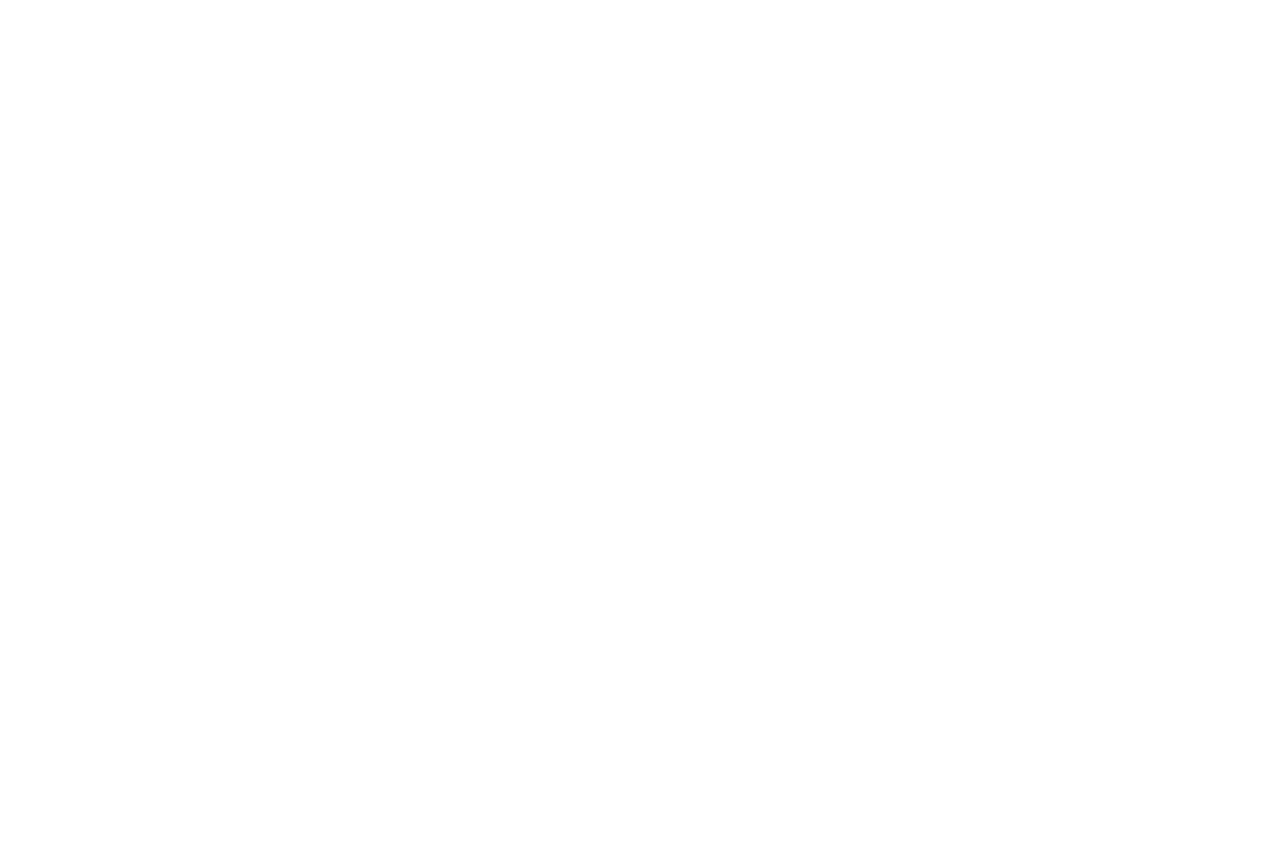
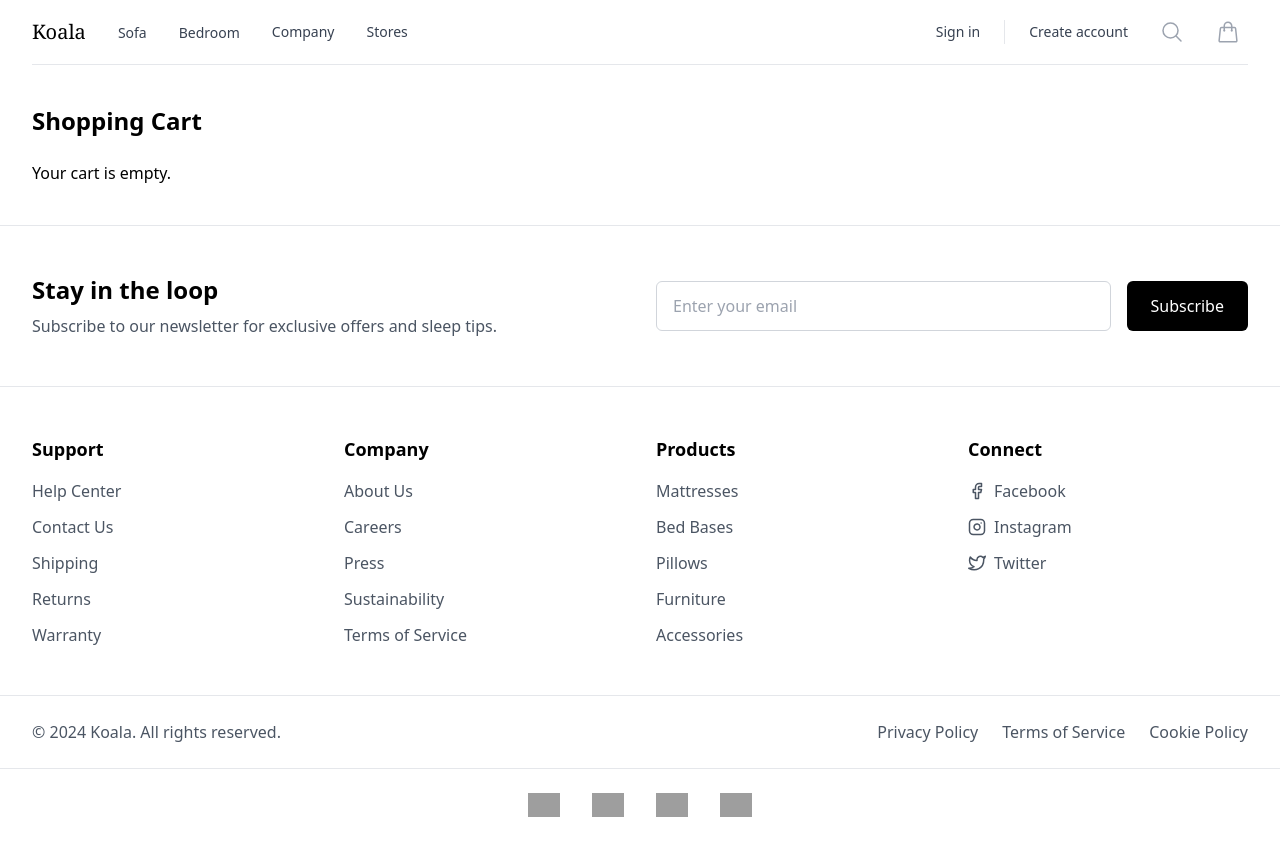
Before and after one commit to xoxobella/Lexus, a React (Vite) app: page /cart in a window 1280 px wide. Before the commit this address had no page. Before the commit the page ends 800 px from the top, so only its background shows below. Built offline with nearby package versions, Linux system fonts and the light colour scheme; grey boxes are pictures that could not be loaded.

Commit message:
files added

```diff
--- a/src/App.jsx
+++ b/src/App.jsx
@@ -1,19 +1,25 @@
 /* eslint-disable no-unused-vars */
 import React from 'react'
 import { Routes, Route } from 'react-router-dom'
+import { CartProvider } from './Context/Addtocart/Cart.jsx';
 import Homepage from './Pages/Homepage.jsx'
 import ProductDetails from './Product/Product.jsx'
 import Aboutus from './Pages/Aboutus.jsx'
+import Cartpage from './Pages/Cartpage.jsx'
+import Navbar from './Component/Navbar/Navbar.jsx'
 
 const App = () => {
   return (
-    <>
+    <CartProvider>
     <Routes>
+    <Route>
     <Route path="/" element={<Homepage />} />
     <Route path="/aboutus" element={<Aboutus />} />
+    <Route path="/cart" element={<Cartpage />} />
     <Route path="/product/:id" element={<ProductDetails />} />
+    </Route>
     </Routes>
-    </>
+    </CartProvider>
   )
 }
 
--- /dev/null
+++ b/src/Component/Cart/Cart.jsx
@@ -0,0 +1,32 @@
+// CartPage.jsx
+// eslint-disable-next-line no-unused-vars
+import React from 'react';
+import { useCart } from '../../Context/Addtocart/Cart.jsx'; // Import the useCart hook
+
+const CartPage = () => {
+  const { cartitems } = useCart(); // Access the cart items from context
+
+  return (
+    <div className="max-w-7xl mx-auto px-4 sm:px-6 lg:px-8 py-10">
+      <h1 className="text-2xl font-bold">Shopping Cart</h1>
+      {cartitems && cartitems.length > 0 ? ( // Check if cartitems is defined and has items
+        <div className="mt-6">
+          {cartitems.map((item) => (
+            <div key={item.id} className="border-b border-gray-200 py-4">
+              {/* <h2 className="text-lg font-semibold">{item.name}</h2> */}
+              <p className="text-gray-600">{item.description}</p>
+              <p className="text-gray-800 font-bold">${item.price.toFixed(2)}</p>
+              <p className="text-gray-600">Quantity: {item.quantity}</p> {/* Display quantity if available */}
+              {item.color && <p className="text-gray-600">Color: {item.color}</p>} {/* Display color if available */}
+              {item.size && <p className="text-gray-600">Size: {item.size}</p>} {/* Display size if available */}
+            </div>
+          ))}
+        </div>
+      ) : (
+        <p className="mt-6">Your cart is empty.</p>
+      )}
+    </div>
+  );
+};
+
+export default CartPage;
--- a/src/Component/Categrid/Sofa.jsx
+++ b/src/Component/Categrid/Sofa.jsx
@@ -1,12 +1,22 @@
 /* eslint-disable no-unused-vars */
 import React, { useState, useEffect, useRef } from 'react';
 import { useNavigate } from 'react-router-dom';
+import { useCart } from '../../Context/Addtocart/Cart.jsx';
+
 import { Star, ShoppingCart, Heart, ChevronLeft, ChevronRight } from 'react-feather';
+
 
 const ProductSection = () => {
     const navigate = useNavigate();
     const [activeCategory, setActiveCategory] = useState('all');
     const scrollContainerRef = useRef(null);
+
+    const { addToCart } = useCart();
+    const handleAddItem = () => {
+        addToCart(); // Pass the item details to addToCart
+        alert('Item added to cart!');
+      };
+
 
         const categories = [
             { id: 'all', name: 'Featured' },
@@ -213,15 +223,14 @@
                                             {[...Array(5)].map((_, index) => (
                                                 <Star
                                                     key={index}
-                                                className={`h-4 w-4 ${
-                                                    index < product.rating ? 'fill-yellow-400 text-yellow-400' : 'text-gray-300'
+                                                    className={`h-4 w-4 ${index < product.rating ? 'fill-yellow-400 text-yellow-400' : 'text-gray-300'
                                                         }`}
                                                 />
                                             ))}
                                             <span className="ml-1 text-sm text-gray-500">({product.reviews})</span>
                                         </div>
 
-                                    <button className="w-full bg-black hover:bg-gray-800 text-white py-2 rounded-md flex items-center justify-center space-x-2 transition-colors">
+                                        <button onClick={handleAddItem} className="w-full bg-black hover:bg-gray-800 text-white py-2 rounded-md flex items-center justify-center space-x-2 transition-colors">
                                             <ShoppingCart className="h-5 w-5" />
                                             <span>Add to Cart</span>
                                         </button>
--- a/src/Component/Footer/Footer.jsx
+++ b/src/Component/Footer/Footer.jsx
@@ -47,7 +47,7 @@
   return (
     <footer className="bg-white border-t border-gray-200">
       {/* Newsletter Section */}
-      <div className="max-w-7xl mx-auto px-4 sm:px-6 lg:px-8 py-12">
+      <div className="max-w-7xl mx-auto px-4 sm:px-5 lg:px-8 py-12">
         <div className="grid grid-cols-1 md:grid-cols-2 gap-8 items-center">
           <div>
             <h3 className="text-2xl font-bold mb-2">Stay in the loop</h3>
--- a/src/Component/Navbar/Navbar.jsx
+++ b/src/Component/Navbar/Navbar.jsx
@@ -1,5 +1,5 @@
+// Navbar.jsx
 'use client'
-// import Logo from '../../assets/icons/Intro-logo.png';
 import { Link } from "react-router-dom";
 import { Fragment, useState } from 'react'
 import {
@@ -16,7 +16,8 @@
   TabPanel,
   TabPanels,
 } from '@headlessui/react'
-import { Bars3Icon, MagnifyingGlassIcon, ShoppingBagIcon, XMarkIcon } from '@heroicons/react/24/outline'
+import { Bars3Icon, MagnifyingGlassIcon, ShoppingBagIcon, XMarkIcon } from '@heroicons/react/24/outline';
+import { useCart } from '../../Context/Addtocart/Cart.jsx'; // Import the useCart hook
 
 const navigation = {
   categories: [
@@ -91,7 +92,8 @@
 }
 
 export default function Example() {
-  const [open, setOpen] = useState(false)
+  const [open, setOpen] = useState(false);
+  const { cartCount, addToCart } = useCart(); // Use the context
 
   return (
     <div className="bg-white">
@@ -149,7 +151,7 @@
                               20% OFF
                             </div>
                           </div>
-                          <a href={item.href} className="mt-6 block font-medium text-gray-900">
+                          <a href={item.href} className="mt-6 block font-medium text-gray-900" onClick={addToCart}>
                             <span aria-hidden="true" className="absolute inset-0 z-10" />
                             {item.name}
                           </a>
@@ -221,11 +223,6 @@
                 <Link to="/">
                   <span className="sr-only">Your Company</span>
                   <h1 className="text-black font-serif text-xl hover:text-gray-500">Koala</h1>
-                  {/* <img
-                    alt=""
-                    src={Logo}
-                    className="h-40 w-40"
-                  /> */}
                 </Link>
               </div>
 
@@ -236,7 +233,7 @@
                     <Popover key={category.name} className="flex">
                       <div className="relative flex">
                         <PopoverButton
-                          className="relative z-10 -mb-px flex items-center  border-transparent pt-px text-sm font-medium text-gray-700 transition-colors duration-200 ease-out hover:border-black hover:text-gray-900 data-[open]:border-black data-[open]:text-black"
+                          className="relative z-10 -mb-px flex items-center border-transparent pt-px text-sm font-medium text-gray-700 transition-colors duration-200 ease-out hover:border-black hover:text-gray-900 data-[open]:border-black data-[open]:text-black"
                         >
                           {category.name}
                         </PopoverButton>
@@ -268,7 +265,7 @@
                                         20% OFF
                                       </div>
                                     </div>
-                                    <a href={item.href} className="mt-6 block font-medium text-gray-900 hover:text-gray-700">
+                                    <a href={item.href} className="mt-6 block font-medium text-gray-900 hover:text-gray-700" onClick={addToCart}>
                                       <span aria-hidden="true" className="absolute inset-0 z-10" />
                                       {item.name}
                                     </a>
@@ -315,14 +312,14 @@
 
                 {/* Cart */}
                 <div className="ml-4 flow-root lg:ml-6">
-                  <a href="#" className="group -m-2 flex items-center p-2">
+                  <Link to="/cart" className="group -m-2 flex items-center p-2">
                     <ShoppingBagIcon
                       aria-hidden="true"
                       className="size-6 shrink-0 text-gray-400 group-hover:text-gray-500"
                     />
-                    <span className="ml-2 text-sm font-medium text-gray-700 group-hover:text-gray-800">0</span>
+                    <span className="ml-2 text-sm font-medium text-gray-700 group-hover:text-gray-800">{cartCount}</span> {/* Update cart count display */}
                     <span className="sr-only">items in cart, view bag</span>
-                  </a>
+                  </Link>
                 </div>
               </div>
             </div>
--- /dev/null
+++ b/src/Context/Addtocart/Cart.jsx
@@ -0,0 +1,23 @@
+/* eslint-disable no-unused-vars */
+   // CartContext.js
+   import React, { createContext, useContext, useState } from 'react';
+
+   const CartContext = createContext();
+
+   export const CartProvider = ({ children }) => {
+     const [cartitems, setCartItems] = useState([]); // Initialize cartitems as an empty array
+
+     const addToCart = (item) => {
+       setCartItems((prevItems) => [...prevItems, item]); // Add the new item to the cart
+     };
+
+     return (
+       <CartContext.Provider value={{ cartitems, addToCart }}>
+         {children}
+       </CartContext.Provider>
+     );
+   };
+
+   export const useCart = () => {
+     return useContext(CartContext);
+   };
--- /dev/null
+++ b/src/Pages/Cartpage.jsx
@@ -0,0 +1,17 @@
+// eslint-disable-next-line no-unused-vars
+import React from 'react'
+import Navbar from '../Component/Navbar/Navbar.jsx'
+import Footer from '../Component/Footer/Footer.jsx'
+import Cart from '../Component/Cart/Cart.jsx'
+
+const Cartpage = () => {
+  return (
+    <>
+    <Navbar />
+    <Cart />
+    <Footer />
+    </>
+  )
+}
+
+export default Cartpage
--- a/src/Pages/Homepage.jsx
+++ b/src/Pages/Homepage.jsx
@@ -7,7 +7,6 @@
 import Best_seller from '../Component/Categrid/Best_seller.jsx'
 import Testimonials from '../Component/Testimonial/Testimonial.jsx'
 import About from '../Component/About/About.jsx'
-import Form from '../Component/Subcipion/Form.jsx'
 import Mattres from '../Component/Categrid/Mattres.jsx'
 import Logoslider from '../Component/Text/logoslider.jsx'
 import Footer from '../Component/Footer/Footer.jsx'
--- a/tailwind.config.js
+++ b/tailwind.config.js
@@ -1,4 +1,3 @@
-/* eslint-disable no-undef */
 /** @type {import('tailwindcss').Config} */
 export default {
   content: [
```
Also changed, not shown: src/Product/Product.jsx (+23 -3 lines). Lines whose indentation alone changed are shown as unchanged.
